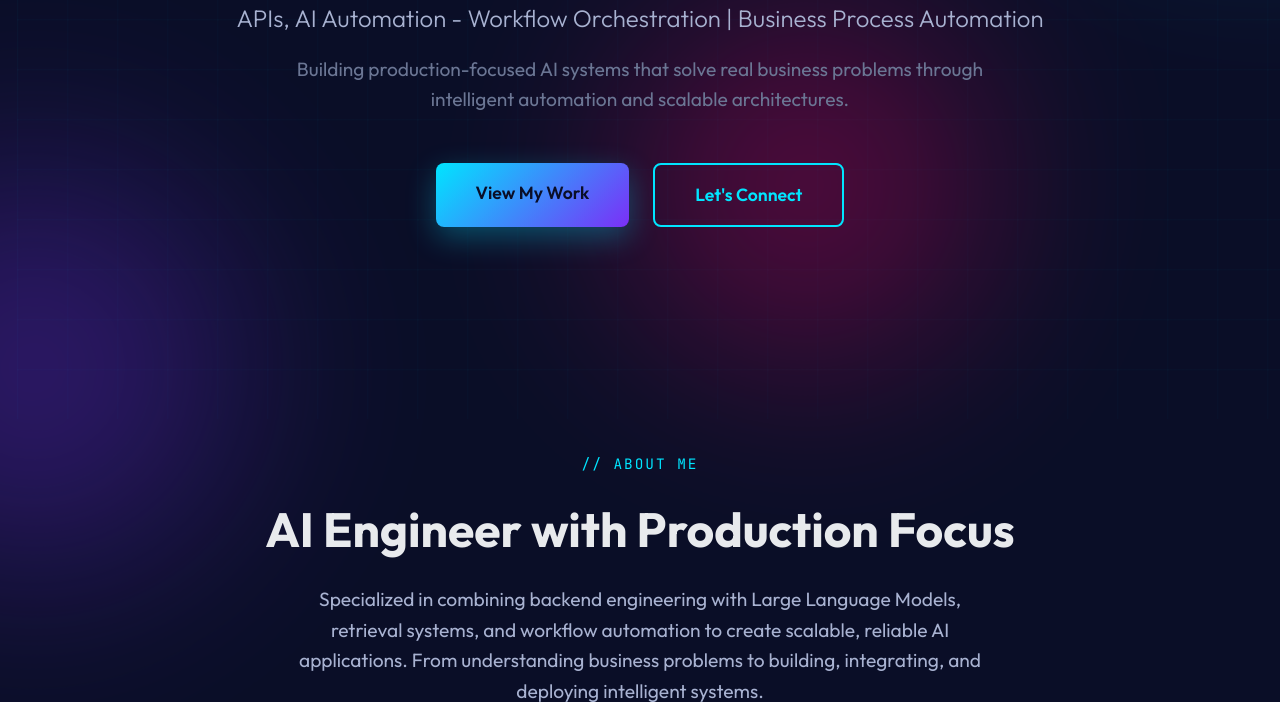
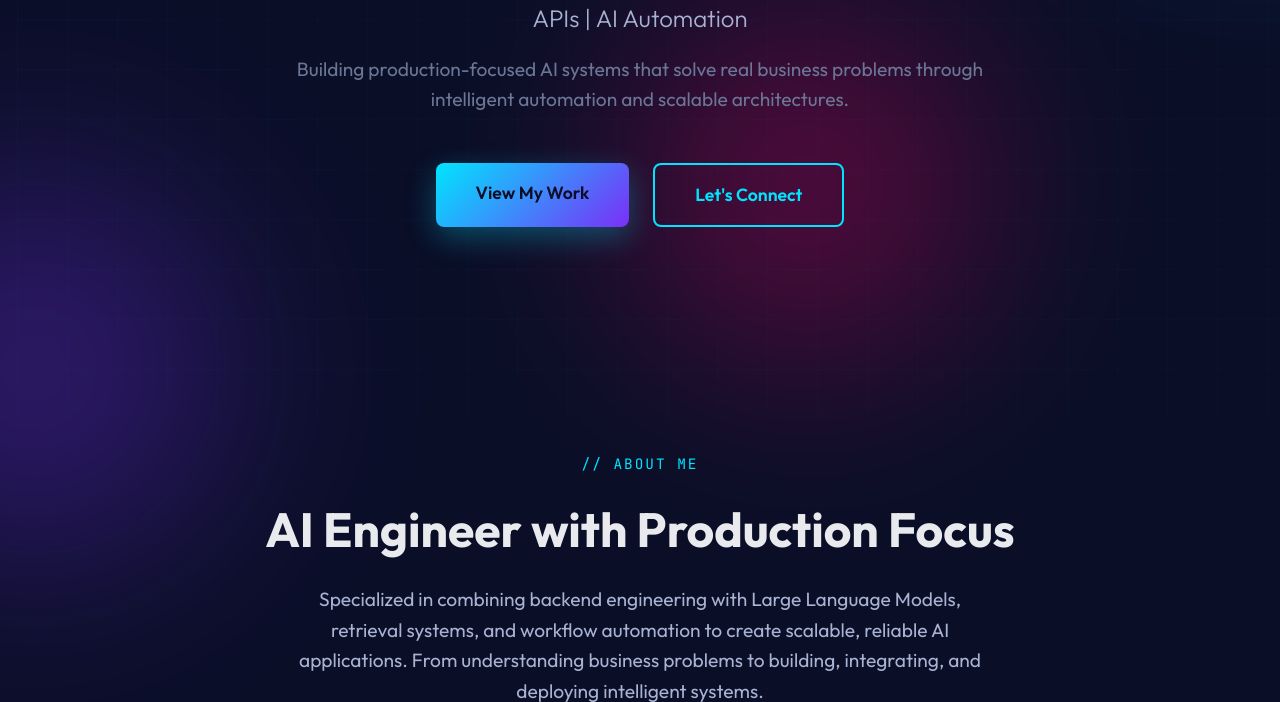
Before and after one commit to praise002/praise-portfolio-website, a website: page src/pages/index.html in a window 1280 px wide. Shown: the part 398-1100 px from the top of the page. Drawn offline with Linux system fonts and the light colour scheme.

Commit message:
fix: Update subtitle for clarity and conciseness

```diff
--- a/src/pages/index.html
+++ b/src/pages/index.html
@@ -737,7 +737,7 @@
       <div class="container">
         <div class="hero-badge">BACKEND & AI ENGINEER</div>
         <h1>Idowu Praise</h1>
-        <p class="subtitle">APIs, AI Automation - Workflow Orchestration | Business Process Automation</p>
+        <p class="subtitle">APIs | AI Automation</p>
         <p class="tagline">Building production-focused AI systems that solve real business problems through intelligent
           automation and scalable architectures.</p>
         <div class="cta-buttons">
```
